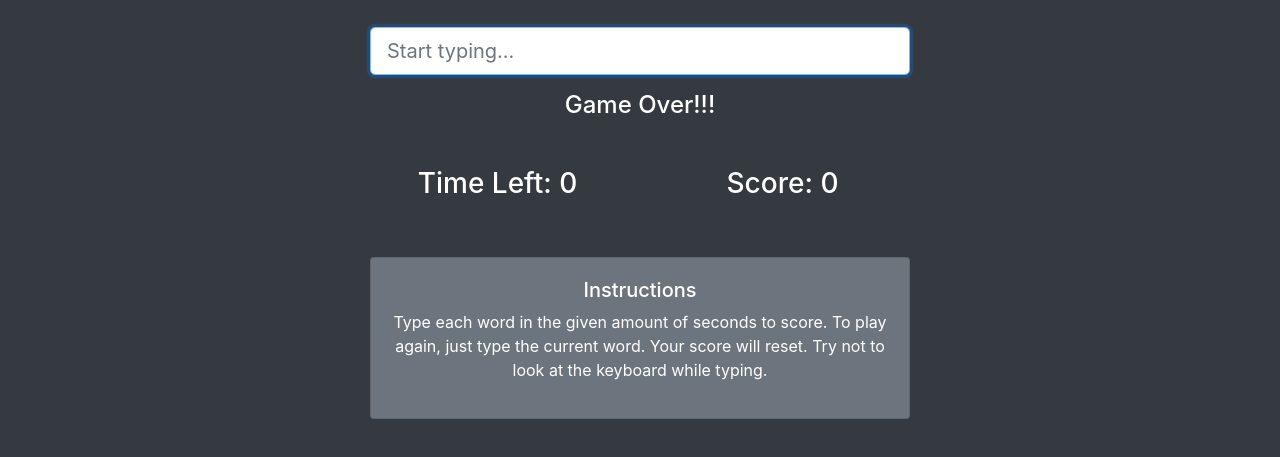
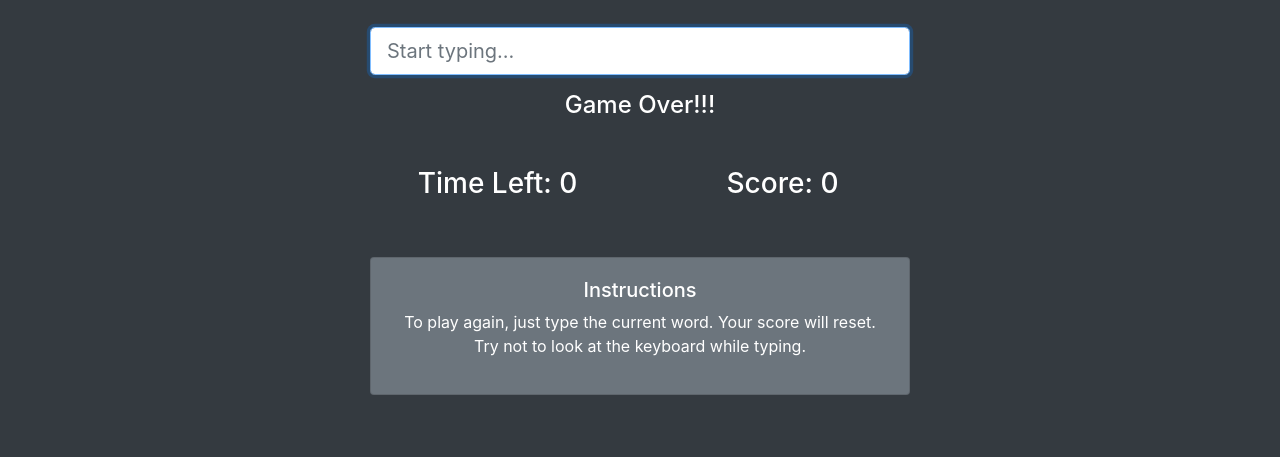
Before and after one commit to mmbhobho/mmbhobho, a website: page dist/index.html in a window 1280 px wide. Shown: the part 309-766 px from the top of the page. Drawn offline with nearby package versions, Linux system fonts and the light colour scheme.

Commit message:
instructions

```diff
--- a/dist/index.html
+++ b/dist/index.html
@@ -44,7 +44,7 @@
           <div class="col-md-12">
             <div class="card card-body bg-secondary text-white">
               <h5>Instructions</h5>
-              <p>Type each word in the given amount of seconds to score. To play again, just type the current word. Your score
+              <p>To play again, just type the current word. Your score
                 will reset. Try not to look at the keyboard while typing.</p>
             </div>
           </div>
```
